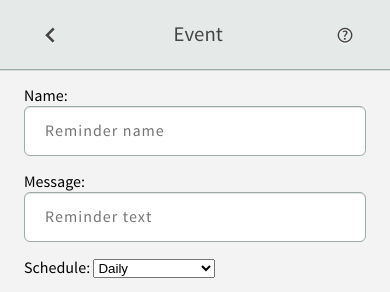
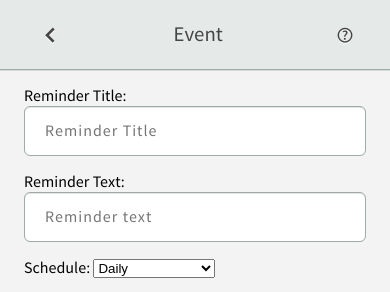
Before and after one commit to msscully/NNRx, a website: page index.html at #!/addReminder/ in a window 390 px wide. Shown: the top 292 px of the page. Drawn offline with nearby package versions, Linux system fonts and the light colour scheme; some packages are replaced by stand-ins of ours; files that its build step writes are made by us from their sources.

Commit message:
Change label for name and message to title and text
Fixes #8

```diff
--- a/views/addReminder.html
+++ b/views/addReminder.html
@@ -19,8 +19,8 @@
 <div ng-controller="ReminderCtrl" ng-cloak>
   <form novalidate class="add-reminder-form" ng-submit="submitForm()" name="addReminderForm" >
     <div id="add-reminder-form-inputs">
-      <label>Name: <span class="error-text" ng-show="submitted && addReminderForm.nameField.$error.required"> Required</span><span class="error-text" ng-show="submitted && addReminderForm.nameField.$error.minlength"> Must be at least 3 chars</span><input type="text" name="nameField" class="topcoat-text-input add-reminder-text-input" placeholder="Reminder name" ng-model="reminder.name" ng-required="true" ng-minlength="3" ng-class="{'has-error': submitted && addReminderForm.nameField.$invalid}"/></label>
-      <label>Message: <input type="text" class="topcoat-text-input add-reminder-text-input" placeholder="Reminder text" ng-model="reminder.message" /></label>
+      <label>Reminder Title: <span class="error-text" ng-show="submitted && addReminderForm.nameField.$error.required"> Required</span><span class="error-text" ng-show="submitted && addReminderForm.nameField.$error.minlength"> Must be at least 3 chars</span><input type="text" name="nameField" class="topcoat-text-input add-reminder-text-input" placeholder="Reminder Title" ng-model="reminder.name" ng-required="true" ng-minlength="3" ng-class="{'has-error': submitted && addReminderForm.nameField.$invalid}"/></label>
+      <label>Reminder Text: <input type="text" class="topcoat-text-input add-reminder-text-input" placeholder="Reminder text" ng-model="reminder.message" /></label>
       <label>
         Schedule:
         <select ng-model="reminder.freq" ng-required="true">
```
